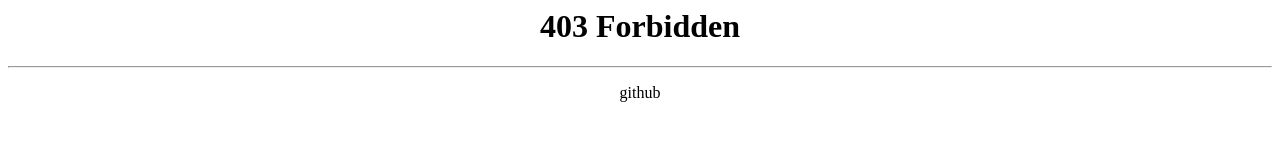
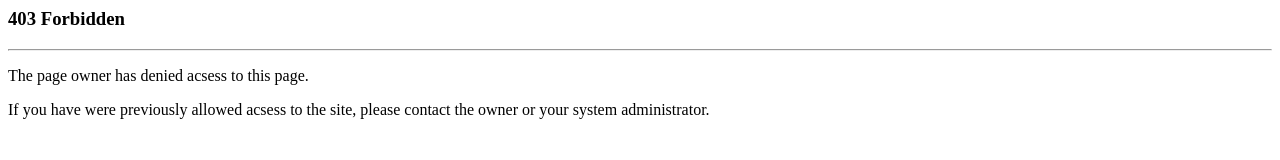
Before and after one commit to Bluekoekj/atlas, a plain HTML site: page index.html in a window 1280 px wide. Drawn offline with Linux system fonts and the light colour scheme.

Commit message:
Update index.html

```diff
--- a/index.html
+++ b/index.html
@@ -1,3 +1,7 @@
-<h1 style="text-align: center;">403 Forbidden</h1>
+<title> 403 - Acsess denied </title>
+<h3 style="text-align: left;">403 Forbidden</h3>
 <hr />
-<p style="text-align: center;">github</p>
+<p>The page owner has denied acsess to this page.</p>
+<p>If you have were previously allowed acsess to the site, please contact the owner or your system administrator.&nbsp;</p>
+<p>&nbsp;</p>
+<p>&nbsp;</p>
```
